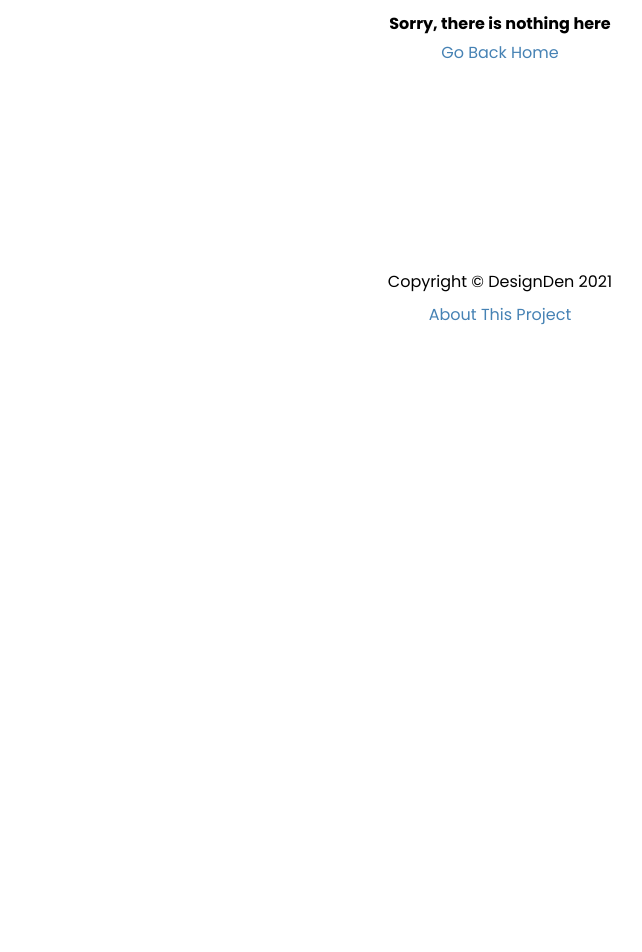
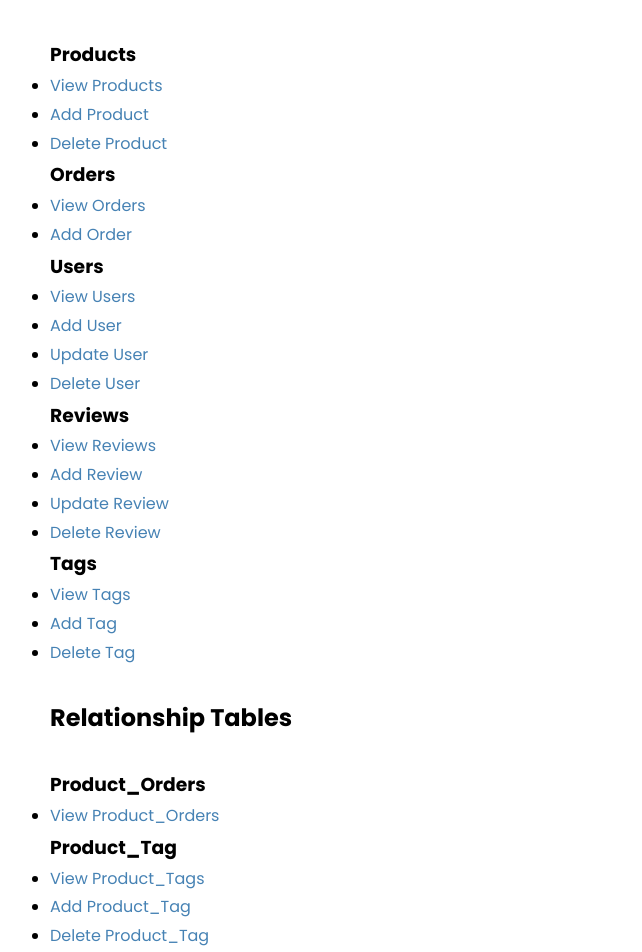
Before and after one commit to jonah0502/DesignDen, a Next.js app in the folder designden-frontend/: page /index in a window 1280 px wide. Before the commit this address had no page. Shown: the part 260-1212 px from the top of the page, without its empty margins (140-782 px from the left). Before the commit the page ends 800 px from the top, so only its background shows below. Built offline with nearby package versions, Linux system fonts and the light colour scheme.

Commit message:
Add index page and link in footer

```diff
--- a/designden-frontend/components/Footer.js
+++ b/designden-frontend/components/Footer.js
@@ -1,14 +1,17 @@
-import Link from 'next/link'
+import Link from "next/link";
 
-import styles from '../styles/Footer.module.css'
+import styles from "../styles/Footer.module.css";
 
 export default function Footer() {
   return (
     <footer className={styles.footer}>
       <p>Copyright &copy; DesignDen 2021</p>
       <p>
-            <Link href='/about'>About This Project</Link>
+        <Link href="/index">Index</Link>
+      </p>
+      <p>
+        <Link href="/about">About This Project</Link>
       </p>
     </footer>
-    )
+  );
 }
--- /dev/null
+++ b/designden-frontend/pages/index/index.js
@@ -0,0 +1,97 @@
+import Layout from "@/components/Layout";
+import Link from "next/link";
+
+export default function IndexPage() {
+  return (
+    <Layout>
+      <h1>Index Page</h1>
+      <br />
+      <h2>Entities</h2>
+      <br />
+      <h3>Products</h3>
+      <ul>
+        <li>
+          <Link href="/templates">View Products</Link>
+        </li>
+        <li>
+          <Link href="/templates/add">Add Product</Link>
+        </li>
+        <li>
+          <Link href="/templates/[id]">Delete Product</Link>
+        </li>
+      </ul>
+      <h3>Orders</h3>
+      <ul>
+        <li>
+          <Link href="/orders">View Orders</Link>
+        </li>
+        <li>
+          <Link href="/checkout">Add Order</Link>
+        </li>
+      </ul>
+      <h3>Users</h3>
+      <ul>
+        <li>
+          <Link href="/users">View Users</Link>
+        </li>
+        <li>
+          <Link href="/signup">Add User</Link>
+        </li>
+        <li>
+          <Link href="/users/edit">Update User</Link>
+        </li>
+        <li>
+          <Link href="/users/delete">Delete User</Link>
+        </li>
+      </ul>
+      <h3>Reviews</h3>
+      <ul>
+        <li>
+          <Link href="/reviews">View Reviews</Link>
+        </li>
+        <li>
+          <Link href="/reviews/add">Add Review</Link>
+        </li>
+        <li>
+          <Link href="/reviews/edit">Update Review</Link>
+        </li>
+        <li>
+          <Link href="/reviews/delete">Delete Review</Link>
+        </li>
+      </ul>
+      <h3>Tags</h3>
+      <ul>
+        <li>
+          <Link href="/tags">View Tags</Link>
+        </li>
+        <li>
+          <Link href="/tags/add">Add Tag</Link>
+        </li>
+        <li>
+          <Link href="/tags/delete">Delete Tag</Link>
+        </li>
+      </ul>
+      <br />
+      <h2>Relationship Tables</h2>
+      <br />
+      <h3>Product_Orders</h3>
+      <ul>
+        <li>
+          <Link href="/product-orders">View Product_Orders</Link>
+        </li>
+      </ul>
+      <h3>Product_Tag</h3>
+      <ul>
+        <li>
+          <Link href="/product-tags">View Product_Tags</Link>
+        </li>
+        <li>
+          <Link href="/product-tags/add">Add Product_Tag</Link>
+        </li>
+        <li>
+          <Link href="/product-tags/delete">Delete Product_Tag</Link>
+        </li>
+      </ul>
+    </Layout>
+  );
+}
```
Lines whose indentation alone changed are shown as unchanged.
